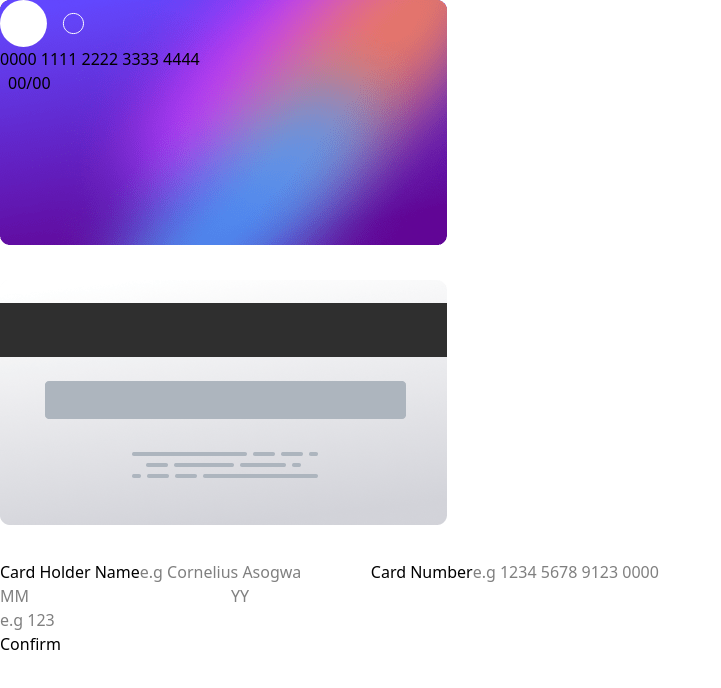
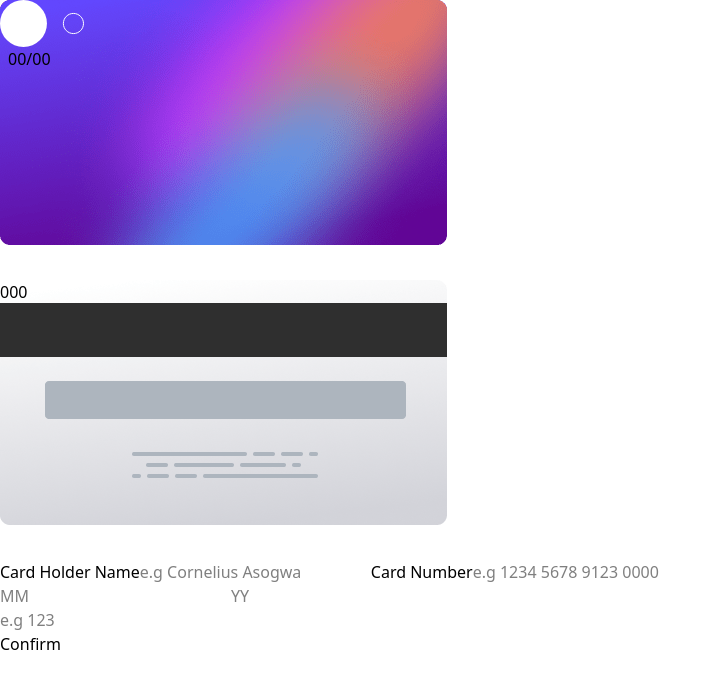
Before and after one commit to corneliusweb/credit-card, a React (Vite) app: page / in a window 1280 px wide. Shown: the top 688 px of the page, without its empty margins (0-721 px from the left). Built offline with nearby package versions, Linux system fonts and the light colour scheme.

Commit message:
Handle card number formatting & number input value
Use e.target.valueAsNumber got number inputs as number instead of string

```diff
--- a/src/components/NewCardForm.jsx
+++ b/src/components/NewCardForm.jsx
@@ -27,7 +27,7 @@ const NewCardForm = ({
 						name='card-number'
 						placeholder='e.g 1234 5678 9123 0000'
 						required
-						onChange={(e) => setCardNumber(e.target.value)}
+						onChange={(e) => setCardNumber(e.target.valueAsNumber)}
 					/>
 				</label>
 				<div>
@@ -37,14 +37,14 @@ const NewCardForm = ({
 							name='expiry-month'
 							placeholder='MM'
 							required
-							onChange={(e) => setExpiryMonth(e.target.value)}
+							onChange={(e) => setExpiryMonth(e.target.valueAsNumber)}
 						/>
 						<input
 							type='number'
 							name='expiry-year'
 							placeholder='YY'
 							required
-							onChange={(e) => setExpiryYear(e.target.value)}
+							onChange={(e) => setExpiryYear(e.target.valueAsNumber)}
 						/>
 					</fieldset>
 					<input
@@ -52,7 +52,7 @@ const NewCardForm = ({
 						name='cvv'
 						placeholder='e.g 123'
 						required
-						onChange={(e) => setCvv(e.target.value)}
+						onChange={(e) => setCvv(e.target.valueAsNumber)}
 					/>
 				</div>
 				<button type='submit'>Confirm</button>
--- a/src/pages/NewCard.jsx
+++ b/src/pages/NewCard.jsx
@@ -14,25 +14,28 @@ const NewCard = () => {
 	const [cardNumber, setCardNumber] = useState(0);
 	const [expiryMonth, setExpiryMonth] = useState(0);
 	const [expiryYear, setExpiryYear] = useState(0);
-	const [cvv, setCvv] = useState(0);
+	const [cvv, setCvv] = useState(null);
 
-	// console.log(
-	// 	`name: ${cardHolderName}\nnumber: ${cardNumber}\nmonth: ${expiryMonth}\nyear: ${expiryYear}\ncvv: ${cvv}\n`
-	// );
+	const formattedCardNumber = (number) => {
+		if (!number) return;
+
+		const str = String(number);
+		const formatted = str
+			.replace(/\s/g, '')
+			.match(/.{1,4}/g)
+			.join(' ');
+		return formatted;
+	};
 
 	const formattedMonth = (month) => {
-		const number = Number.parseInt(month);
-		if (!number) {
+		if (!month) {
 			return '00';
 		}
-		return number > 10 ? number : '0' + number; // 🍻 here's to taking advantage of js loose type
-
+		return month > 10 ? month : '0' + month; // 🍻 here's to taking advantage of js loose type
 	};
 
 	const formattedYear = (year) => {
-		const number = Number.parseInt(year);
-
-		return !number ? '00' : number;
+		return !year ? '00' : year;
 	};
 
 	return (
@@ -44,7 +47,7 @@ const NewCard = () => {
 				>
 					<img src={cardLogo} alt='card logo' />
 					<div>
-						<p>0000 1111 2222 3333 4444</p>
+						<p>{formattedCardNumber(cardNumber)}</p>
 						<div className='flex gap-2'>
 							<span>{cardHolderName}</span>
 							<div>
@@ -57,7 +60,9 @@ const NewCard = () => {
 				<div
 					className='h-70 bg-no-repeat'
 					style={{ backgroundImage: `url(${bgCardBack})` }}
-				></div>
+				>
+					<span>{cvv === null ? '000' : cvv}</span>
+				</div>
 			</div>
 			<div>
 				<NewCardForm
```
